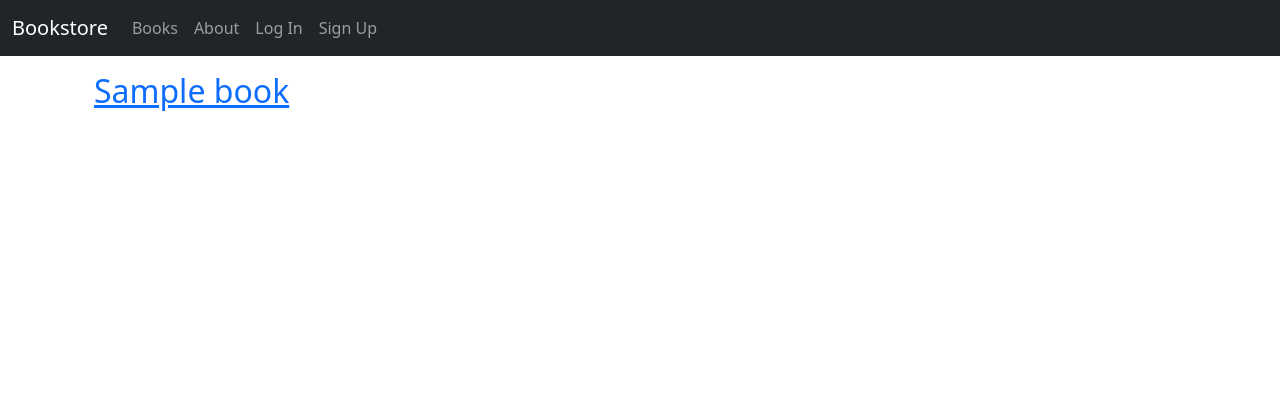
After one commit to akm-xdd/django-bookstore, a Django app: page /books/ in a window 1280 px wide. The commit adds this page. Shown: the top 420 px of the page. Run offline with Django 5.2, Linux system fonts and the light colour scheme; tables that the repository leaves empty hold one stand-in row (values such as "Sample post"); parts of the project's set-up code (start-up, migrations or seed data) failed here and were passed over.

Commit message:
chore: Add book-related functionality (models, admin, views, templates, tests)

```diff
--- /dev/null
+++ b/books/apps.py
@@ -0,0 +1,6 @@
+from django.apps import AppConfig
+
+
+class BooksConfig(AppConfig):
+    default_auto_field = 'django.db.models.BigAutoField'
+    name = 'books'
--- /dev/null
+++ b/books/models.py
@@ -0,0 +1,21 @@
+from django.db import models
+from django.urls import reverse
+
+import uuid
+
+
+class Book(models.Model):
+    id = models.UUIDField(
+        primary_key=True,
+        default=uuid.uuid4,
+        editable=False
+    )
+    title = models.CharField(max_length=200)
+    author = models.CharField(max_length=200)
+    price = models.DecimalField(max_digits=6, decimal_places=2)
+
+    def __str__(self):
+        return self.title
+
+    def get_absolute_url(self):
+        return reverse("book_detail", args=[str(self.id)])
--- /dev/null
+++ b/books/urls.py
@@ -0,0 +1,8 @@
+from django.urls import path
+
+from .views import BookListView, BookDetailView
+
+urlpatterns = [
+    path("", BookListView.as_view(), name="book_list"),
+    path("<uuid:pk>/", BookDetailView.as_view(), name="book_detail"),
+]
--- /dev/null
+++ b/books/views.py
@@ -0,0 +1,13 @@
+from django.views.generic import ListView, DetailView
+
+from .models import Book
+
+class BookListView(ListView):
+    model = Book
+    template_name = "books/book_list.html"
+    context_object_name = "book_list"
+
+class BookDetailView(DetailView):
+    model = Book
+    template_name = "books/book_detail.html"
+    context_object_name = "book"
--- a/django_project/settings.py
+++ b/django_project/settings.py
@@ -42,6 +42,7 @@ INSTALLED_APPS = [
     # Local
     'accounts.apps.AccountsConfig',
     'pages.apps.PagesConfig',
+    'books.apps.BooksConfig',
 ]
 
 # Allauth settings
--- a/django_project/urls.py
+++ b/django_project/urls.py
@@ -6,6 +6,7 @@ urlpatterns = [
     path("admin/", admin.site.urls),
     # User management
     path("accounts/", include("allauth.urls")),  # new
-
+    # Local apps
     path("", include("pages.urls")),
+    path("books/", include("books.urls")),
 ]
--- a/templates/_base.html
+++ b/templates/_base.html
@@ -22,6 +22,9 @@
         </button>
         <div class="collapse navbar-collapse" id="navbarCollapse">
             <ul class="navbar-nav me-auto mb-2 mb-md-0">
+                <li class="nav-item">
+                    <a class="nav-link" href="{% url 'book_list' %}" >Books</a>
+                </li>
                 <li class="nav-item">
                 <a class="nav-link" href="{% url 'about' %}">About</a>
                 </li>
--- /dev/null
+++ b/templates/books/book_list.html
@@ -0,0 +1,11 @@
+{% extends '_base.html' %}
+
+{% block title %}Books{% endblock title %}
+
+{% block content %}
+  {% for book in book_list %}
+    <div>
+      <h2><a href="{{ book.get_absolute_url }}">{{ book.title }}</a></h2>
+    </div>
+  {% endfor %}
+{% endblock content %}
```
Also changed, not shown: books/admin.py (added, +8 -0 lines), books/tests.py (added, +33 -0 lines), templates/books/book_detail.html (added, +11 -0 lines), books/__init__.py (added), books/migrations/0001_initial.py (added), books/migrations/__init__.py (added).
